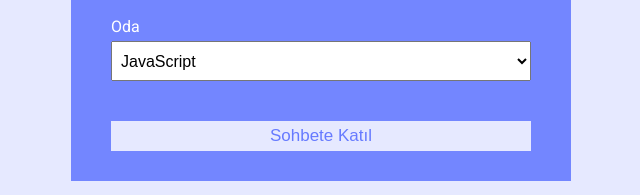
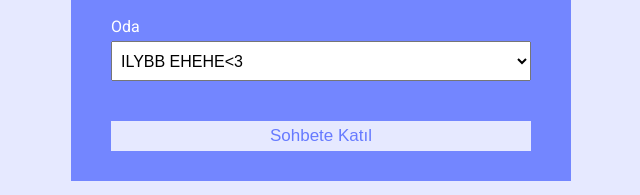
Before and after one commit to sinauygun/sinauygun.github.io, a website: page chatcord-master/public/index.html in a window 1280 px wide. Shown: the part 255-450 px from the top of the page, 319-959 px from the left. Drawn offline with Linux system fonts and the light colour scheme.

Commit message:
Update index.html

```diff
--- a/chatcord-master/public/index.html
+++ b/chatcord-master/public/index.html
@@ -33,12 +33,7 @@
 					<div class="form-control">
 						<label for="room">Oda</label>
 						<select name="room" id="room">
-							<option value="JavaScript">JavaScript</option>
-							<option value="Python">Python</option>
-							<option value="PHP">PHP</option>
-							<option value="C#">C#</option>
-							<option value="Ruby">Ruby</option>
-							<option value="Java">Java</option>
+							<option value="JavaScript">ILYBB EHEHE<3</option>
 						</select>
 					</div>
 					<button type="submit" class="btn">Sohbete Katıl</button>
```
